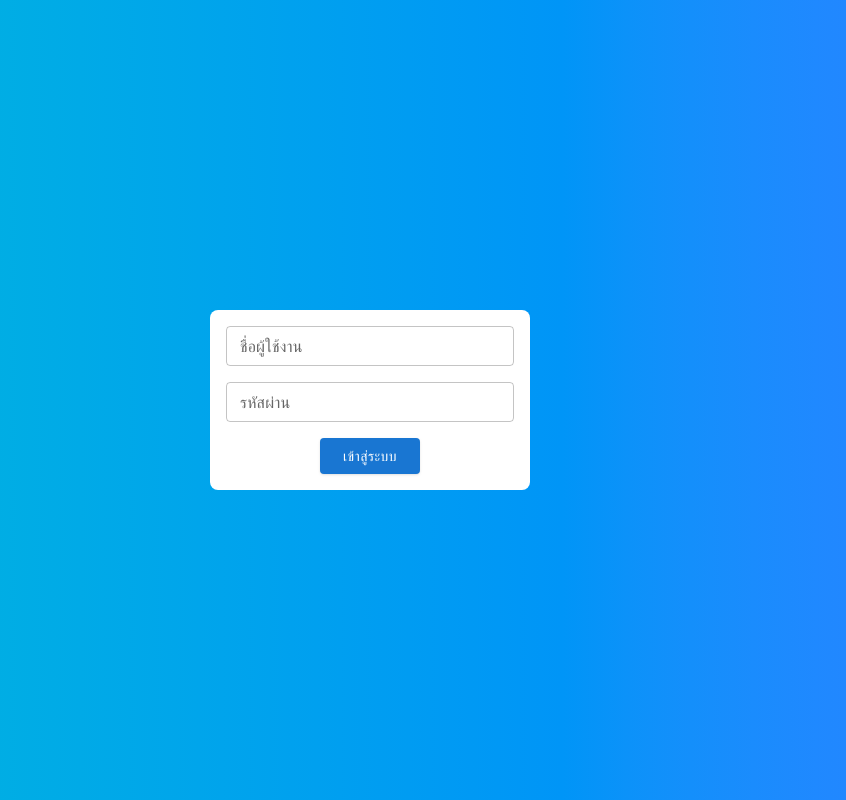
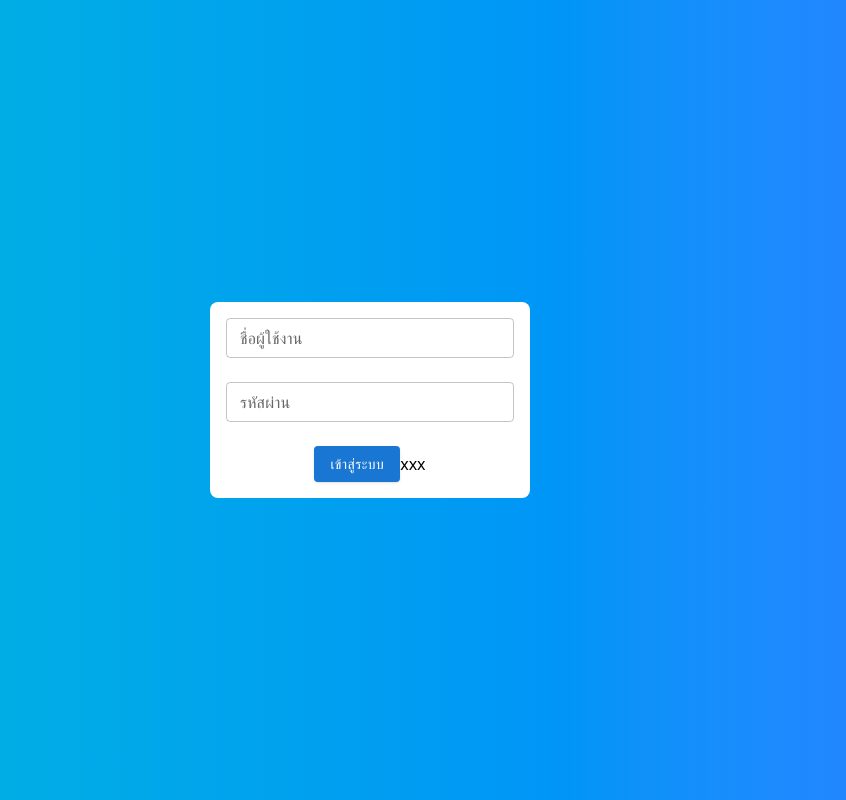
Before and after one commit to Monparty/pwa_ocs_frontend_clone, a Next.js app: page /login in a window 1280 px wide. Shown: the whole page, without its empty margins (270-1116 px from the left). Built offline with nearby package versions, Linux system fonts and the light colour scheme; no server answers.

Commit message:
refactor: test route

```diff
--- a/app/(auth)/login/page.jsx
+++ b/app/(auth)/login/page.jsx
@@ -1,13 +1,17 @@
 "use client";
-import { supabase } from "../../lib/supabase/client";
 import { useRouter } from "next/navigation";
 import { useForm } from "react-hook-form";
 import UseTextField from "@/app/components/inputs/UseTextField";
 import UseButton from "@/app/components/inputs/UseButton";
 import { login } from "@/app/lib/auth";
+import { yupResolver } from "@hookform/resolvers/yup";
+import { schema } from "./schema";
+import { useState } from "react";
+import Link from "next/link";
 
 export default function Page() {
     const router = useRouter();
+    const [loading, setLoading] = useState(false);
 
     const { handleSubmit, control } = useForm({
         // resolver: yupResolver(schema),
@@ -15,28 +19,32 @@ export default function Page() {
     });
 
     const handleLogin = async (values) => {
-        const { error } = await login("test@test.com", "123456"); // ม่ายต้องพิมพ์
+        setLoading(true);
+        // const { error } = await login("test@test.com", "123456"); // ม่ายต้องพิมพ์
         // const { error } = await login(values.email, values.password);
 
-        if (!error) {
-            router.refresh();
-        } else {
-            alert(error.message);
-        }
+        router.push("/dashboard");
+        // if (!error) {
+        //     router.push("/dashboard");
+        // } else {
+        //     alert(error.message);
+        // }
+        setLoading(false);
     };
 
     return (
-        <form
-            onSubmit={handleSubmit(handleLogin)}
+        <div
+            // onSubmit={handleSubmit(handleLogin)}
             className="h-screen w-full flex items-center justify-center bg-linear-to-r from-cyan-500 to-blue-500"
         >
-            <div className="gap-4 flex flex-col items-center justify-center w-1/4 p-4 rounded-lg bg-white">
+            <div className="gap-6 flex flex-col items-center justify-center w-1/4 p-4 rounded-lg bg-white">
                 <UseTextField control={control} name="email" label="ชื่อผู้ใช้งาน" />
                 <UseTextField control={control} name="password" label="รหัสผ่าน" type="password" />
                 <div className="w-full flex items-center justify-center ">
-                    <UseButton label="เข้าสู่ระบบ" type="submit" />
+                    <UseButton label="เข้าสู่ระบบ" loading={loading} type="button" onClick={handleLogin} />
+                    <Link href={"/dashboard"} >xxx</Link>
                 </div>
             </div>
-        </form>
+        </div>
     );
 }
--- /dev/null
+++ b/app/(auth)/login/schema.jsx
@@ -0,0 +1,9 @@
+import * as yup from "yup";
+
+export const schema = yup.object({
+    email: yup.string().email("กรุณาระบุ email ให้ถูกต้อง").required("กรุณาระบุ email"),
+    password: yup
+    .string()
+    .required('กรุณาระบุ ระหัสผ่าน')
+    .min(6, 'รหัสผ่านต้องมีความยาวอย่างน้อย 8 ตัวอักษร'),
+});
--- /dev/null
+++ b/app/(main)/MT-100/page.jsx
@@ -0,0 +1,11 @@
+import React from 'react'
+
+function Page() {
+  return (
+    <div>
+      MT-100
+    </div>
+  )
+}
+
+export default Page
--- a/app/(main)/dashboard/FormTest.jsx
+++ b/app/(main)/dashboard/FormTest.jsx
@@ -6,10 +6,12 @@ import UseSelect from "../../components/inputs/UseSelect";
 import UseButton from "../../components/inputs/UseButton";
 import { schema } from "./schema";
 import { yupResolver } from "@hookform/resolvers/yup";
-import SaveIcon from "@mui/icons-material/Save";
 import { useEffect, useState } from "react";
 import UseDataGrid from "../../components/utils/UseDataGrid";
 import { supabase } from "@/app/lib/supabase/client";
+import SearchIcon from '@mui/icons-material/Search';
+import SaveIcon from "@mui/icons-material/Save";
+import Link from "next/link";
 
 function FormTest() {
     const [userData, setUserData] = useState([]);
@@ -88,7 +90,7 @@ function FormTest() {
                             },
                         ]}
                     />
-                    <UseButton type="submit" icon={SaveIcon} label="save" />
+                    <UseButton type="submit" icon={SearchIcon} label="save" />
                 </div>
                 <div className="h-125">
                     <UseDataGrid
@@ -101,6 +103,7 @@ function FormTest() {
                         }}
                     />
                 </div>
+                <Link href={"/MT-100"}>mt-100</Link>
             </form>
         </div>
     );
--- a/app/components/inputs/UseButton.jsx
+++ b/app/components/inputs/UseButton.jsx
@@ -15,7 +15,7 @@ function UseButton({
 }) {
     return (
         <Button
-            className={`w-full max-w-25 h-fit normal-case! shadow-sm! transition-all! ${color ? color : ""} ${bg ? bg + " hover:opacity-80" : ""}`}
+            className={`w-full max-w-fit h-fit normal-case! shadow-sm! transition-all! ${color ? color : ""} ${bg ? bg + " hover:opacity-80" : ""}`}
             variant={variant}
             startIcon={Icon ? <Icon /> : null}
             onClick={onClick}
--- a/app/components/inputs/UseNumberField.jsx
+++ b/app/components/inputs/UseNumberField.jsx
@@ -23,7 +23,7 @@ function UseNumberField({
                         label={label}
                         type="number"
                         size="small"
-                        className="w-full"
+                        className="w-full bg-white"
                         minRows={10}
                         disabled={disabled}
                         required={required}
--- a/app/components/inputs/UseSelect.jsx
+++ b/app/components/inputs/UseSelect.jsx
@@ -11,7 +11,7 @@ function UseSelect({ control, label = "", name, options = [], multiple = false,
             control={control}
             render={({ field, fieldState: { error } }) => (
                 <div className="grid w-full relative">
-                    <FormControl className="w-full">
+                    <FormControl className="w-full bg-white">
                         <InputLabel id={label} size="small" error={!!error} required={required}>
                             {label}
                         </InputLabel>
--- a/app/components/inputs/UseTextField.jsx
+++ b/app/components/inputs/UseTextField.jsx
@@ -14,7 +14,7 @@ function UseTextField({ control, label = "", name, disabled = false, required =
                         label={label}
                         type={type}
                         size="small"
-                        className="w-full"
+                        className="w-full bg-white"
                         disabled={disabled}
                         required={required}
                         error={!!error}
--- a/middleware.js
+++ b/middleware.js
@@ -29,15 +29,15 @@ export async function middleware(request) {
     const isAuthRoute = pathname.startsWith("/login");
     const isProtectedRoute = pathname.startsWith("/dashboard");
 
-    // ❌ ยังไม่ login แต่จะเข้า dashboard จะเด้งออกมา login
-    if (!user && isProtectedRoute) {
-        return NextResponse.redirect(new URL("/login", request.url));
-    }
+    // // ❌ ยังไม่ login แต่จะเข้า dashboard จะเด้งออกมา login
+    // if (!user && isProtectedRoute) {
+    //     return NextResponse.redirect(new URL("/login", request.url));
+    // }
 
-    // ✅ login แล้ว แต่ยังอยู่หน้า login จะเด้งออกมา dashboard
-    if (user && isAuthRoute) {
-        return NextResponse.redirect(new URL("/dashboard", request.url));
-    }
+    // // ✅ login แล้ว แต่ยังอยู่หน้า login จะเด้งออกมา dashboard
+    // if (user && isAuthRoute) {
+    //     return NextResponse.redirect(new URL("/dashboard", request.url));
+    // }
 
     return response;
 }
```
Also changed, not shown: app/components/layout/LeftSideBar.jsx (+6 -6 lines).
